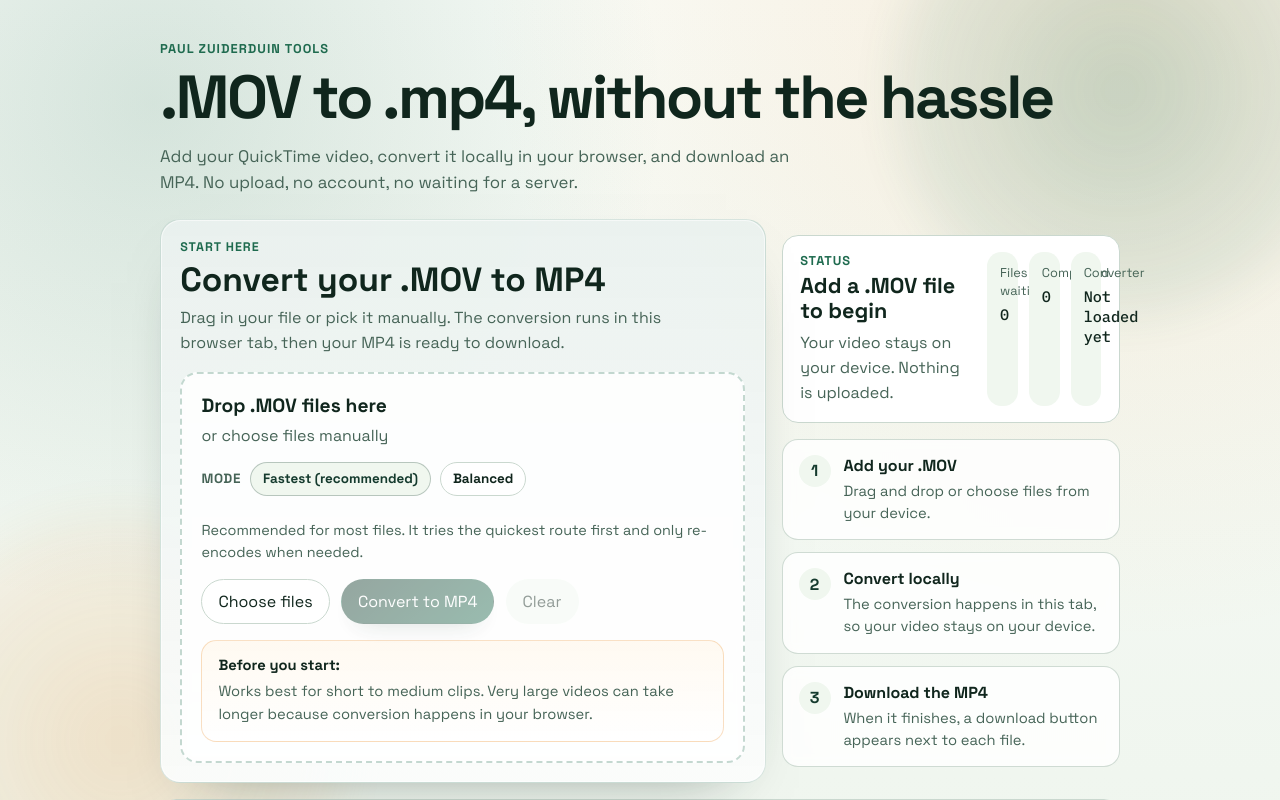
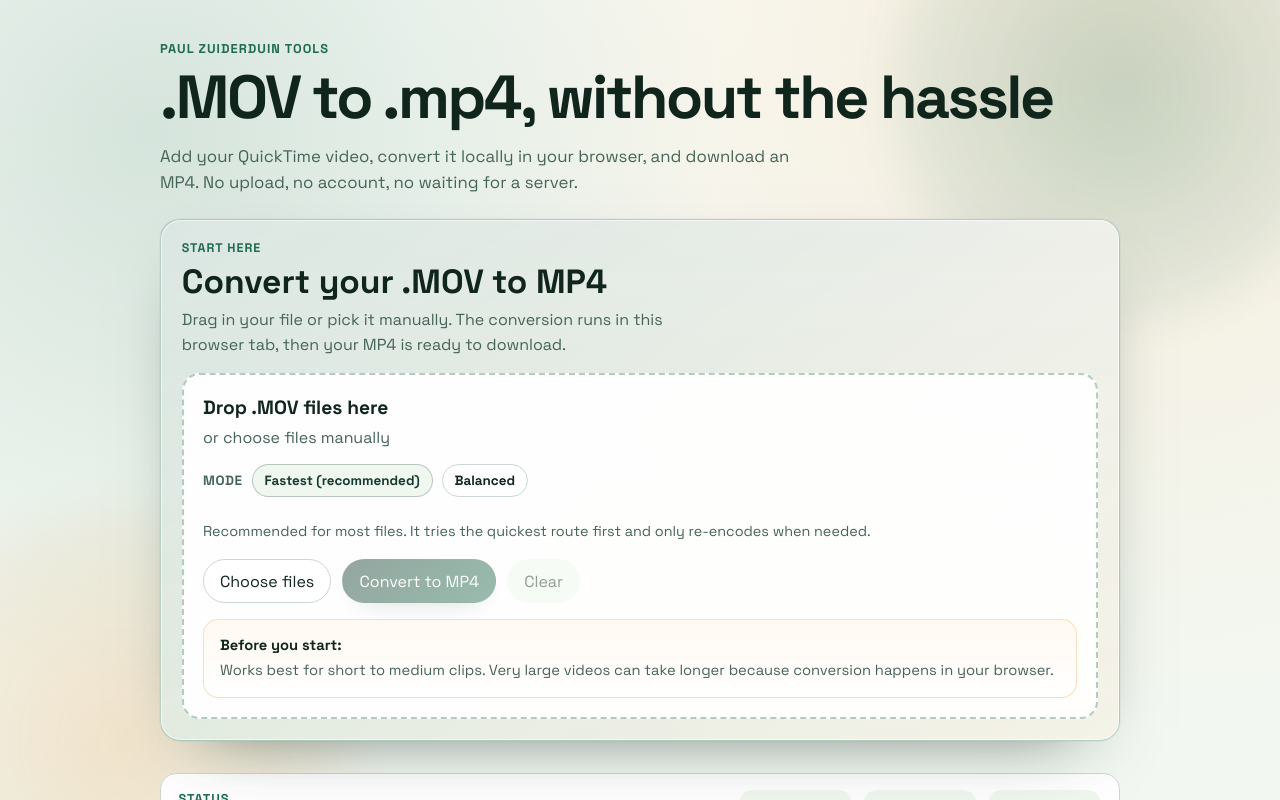
Before and after one commit to Paulmzuiderduin/mov2mp4, a React (Vite) app: page / in a window 1280 px wide. Shown: the top 800 px of the page. Built offline with nearby package versions, Linux system fonts and the light colour scheme.

Commit message:
Restore full-width MOV2MP4 converter layout

```diff
--- a/src/App.jsx
+++ b/src/App.jsx
@@ -682,7 +682,6 @@ export default function App() {
             </section>
           </div>
 
-          <aside className="support-rail">
           <section className="status-panel" aria-live="polite">
             <div>
               <p className="status-kicker">Status</p>
@@ -733,7 +732,6 @@ export default function App() {
               </div>
             </article>
           </section>
-          </aside>
         </section>
 
         {engineMessage ? <p className="hint">{engineMessage}</p> : null}
--- a/src/styles.css
+++ b/src/styles.css
@@ -111,20 +111,22 @@ button {
 .top-layout {
   margin-top: 1.4rem;
   display: grid;
-  grid-template-columns: minmax(0, 1.7fr) minmax(280px, 0.95fr);
+  grid-template-columns: 1fr;
   gap: 1rem;
   align-items: start;
 }
 
 .converter-panel {
   position: relative;
-  padding: 1.2rem;
+  padding: 1.3rem;
   border-radius: 1.25rem;
-  border: 1px solid rgba(31, 107, 79, 0.16);
+  border: 1px solid rgba(31, 107, 79, 0.26);
   background:
-    linear-gradient(180deg, rgba(31, 107, 79, 0.09), rgba(31, 107, 79, 0.02)),
-    rgba(255, 255, 255, 0.94);
-  box-shadow: 0 24px 60px -40px rgba(16, 38, 29, 0.55);
+    linear-gradient(145deg, rgba(31, 107, 79, 0.16), rgba(233, 143, 47, 0.08)),
+    linear-gradient(180deg, rgba(255, 255, 255, 0.98), rgba(246, 251, 247, 0.96));
+  box-shadow:
+    0 28px 70px -42px rgba(16, 38, 29, 0.7),
+    0 0 0 1px rgba(31, 107, 79, 0.04);
   animation: rise 520ms ease both;
 }
 
@@ -139,7 +141,9 @@ button {
 
 .converter-panel.is-dragging {
   transform: translateY(-1px);
-  box-shadow: 0 28px 70px -38px rgba(16, 38, 29, 0.62);
+  box-shadow:
+    0 32px 76px -40px rgba(16, 38, 29, 0.78),
+    0 0 0 1px rgba(31, 107, 79, 0.08);
 }
 
 .converter-panel-header {
@@ -174,10 +178,10 @@ button {
 
 .dropzone {
   margin-top: 1rem;
-  border: 2px dashed rgba(31, 107, 79, 0.26);
+  border: 2px dashed rgba(31, 107, 79, 0.34);
   border-radius: 1.1rem;
   padding: 1.2rem;
-  background: rgba(255, 255, 255, 0.86);
+  background: rgba(255, 255, 255, 0.92);
   backdrop-filter: blur(5px);
   display: grid;
   gap: 1rem;
@@ -199,14 +203,10 @@ button {
   transform: translateY(-1px);
 }
 
-.support-rail {
-  display: grid;
-  gap: 1rem;
-}
-
 .workflow {
   display: grid;
-  gap: 0.75rem;
+  grid-template-columns: repeat(3, minmax(0, 1fr));
+  gap: 0.85rem;
 }
 
 .workflow-step {
@@ -545,13 +545,16 @@ button {
 }
 
 @media (max-width: 860px) {
-  .top-layout,
   .status-panel {
     grid-template-columns: 1fr;
   }
 
   .status-metrics {
     grid-template-columns: repeat(3, minmax(0, 1fr));
+  }
+
+  .workflow {
+    grid-template-columns: 1fr;
   }
 
   .queue-item {
```
Lines whose indentation alone changed are shown as unchanged.
